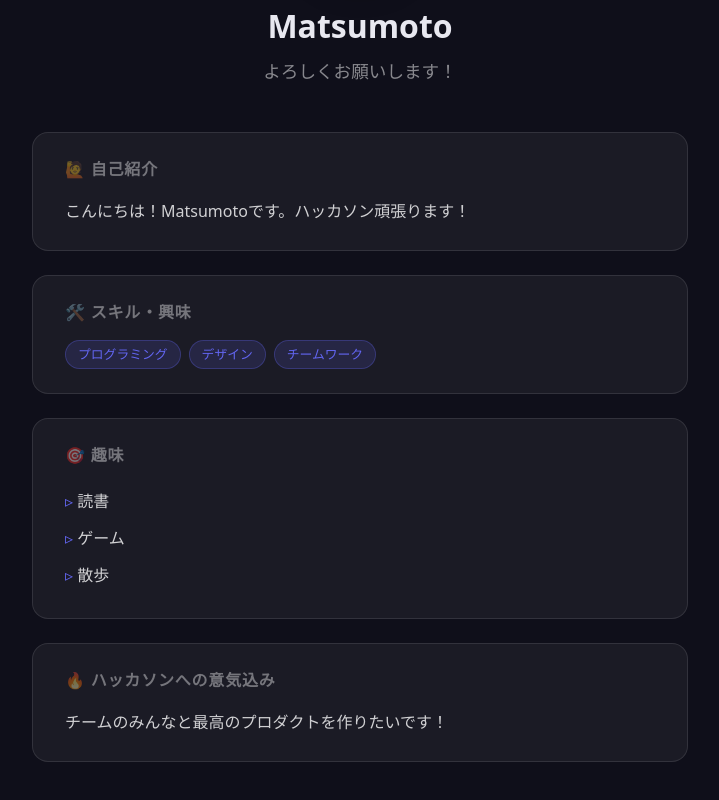
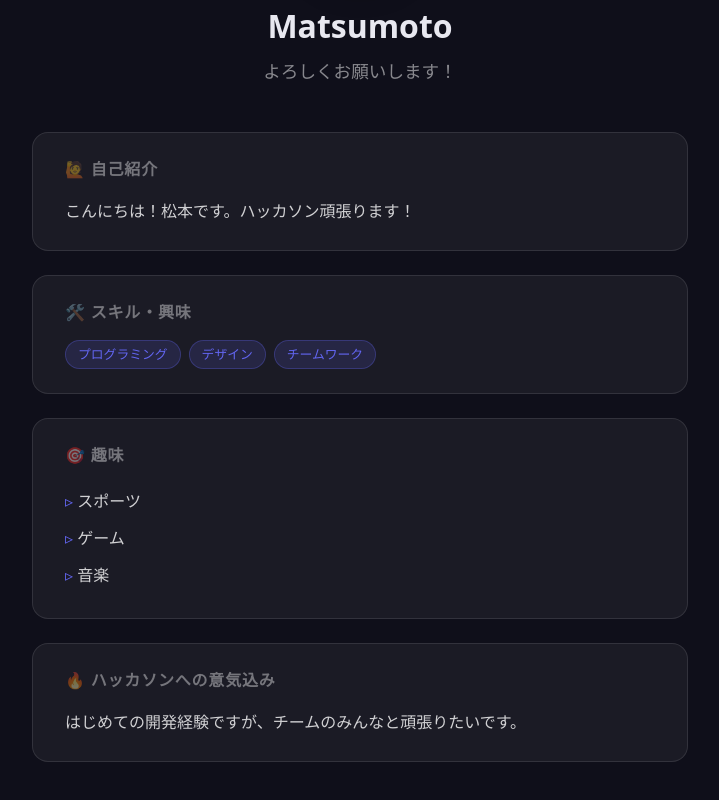
Before and after one commit to take4ff/test-app, a Next.js app: page /members/matsumoto in a window 1280 px wide. Shown: the part 292-1092 px from the top of the page, without its empty margins (280-999 px from the left). Built offline with nearby package versions, Linux system fonts and the light colour scheme.

Commit message:
自己紹介松本

```diff
--- a/app/members/matsumoto/page.tsx
+++ b/app/members/matsumoto/page.tsx
@@ -26,7 +26,7 @@ export default function MatsumotoProfile() {
                 <h2>🙋 自己紹介</h2>
                 <p>
                     {/* 自己紹介を自由に書いてね！ */}
-                    こんにちは！Matsumotoです。ハッカソン頑張ります！
+                    こんにちは！松本です。ハッカソン頑張ります！
                 </p>
             </div>
 
@@ -44,9 +44,9 @@ export default function MatsumotoProfile() {
                 <h2>🎯 趣味</h2>
                 <ul>
                     {/* 趣味を追加・変更してね！ */}
-                    <li>読書</li>
+                    <li>スポーツ</li>
                     <li>ゲーム</li>
-                    <li>散歩</li>
+                    <li>音楽</li>
                 </ul>
             </div>
 
@@ -54,7 +54,7 @@ export default function MatsumotoProfile() {
                 <h2>🔥 ハッカソンへの意気込み</h2>
                 <p>
                     {/* 意気込みを書いてね！ */}
-                    チームのみんなと最高のプロダクトを作りたいです！
+                    はじめての開発経験ですが、チームのみんなと頑張りたいです。
                 </p>
             </div>
         </div>
```
